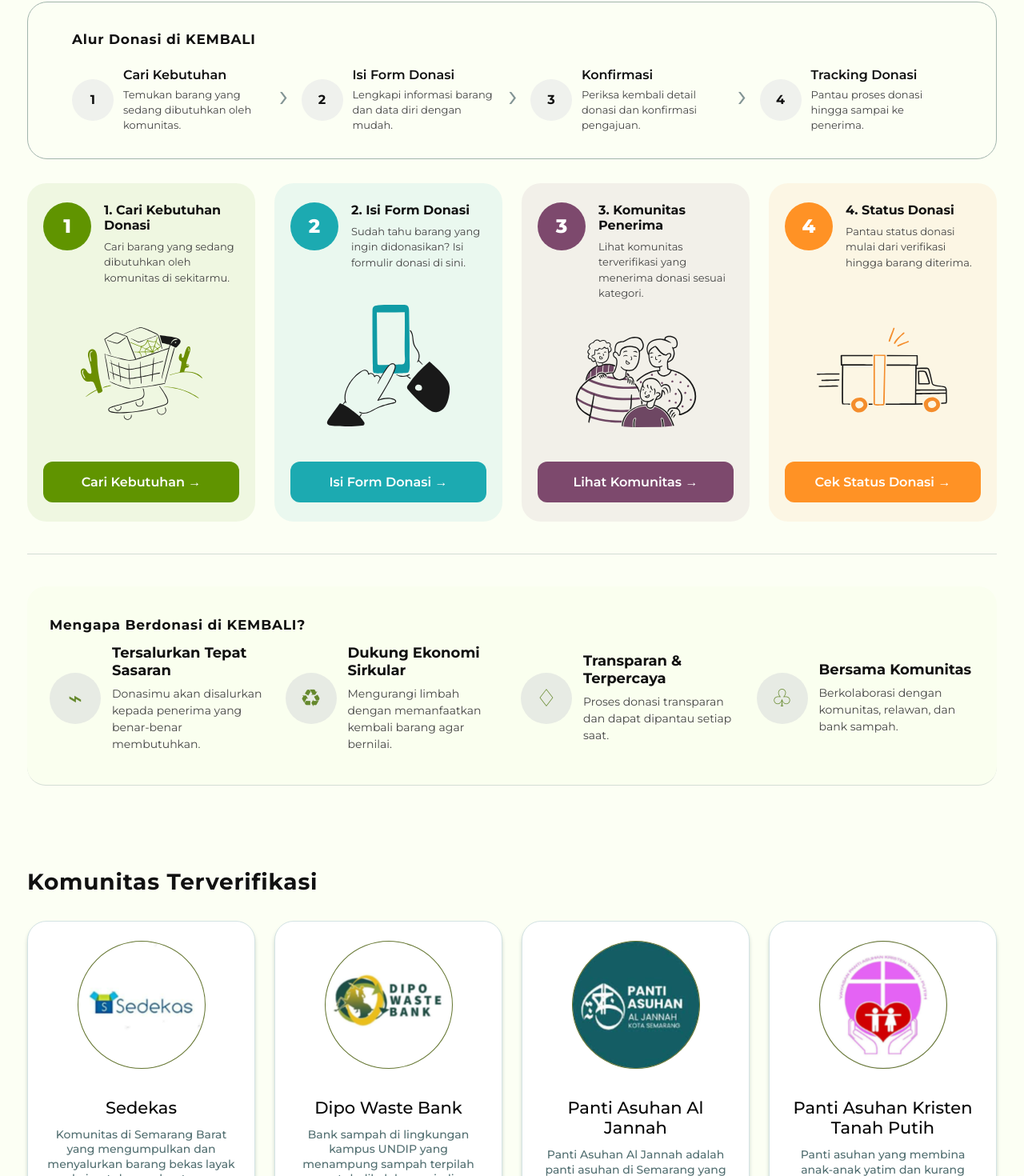
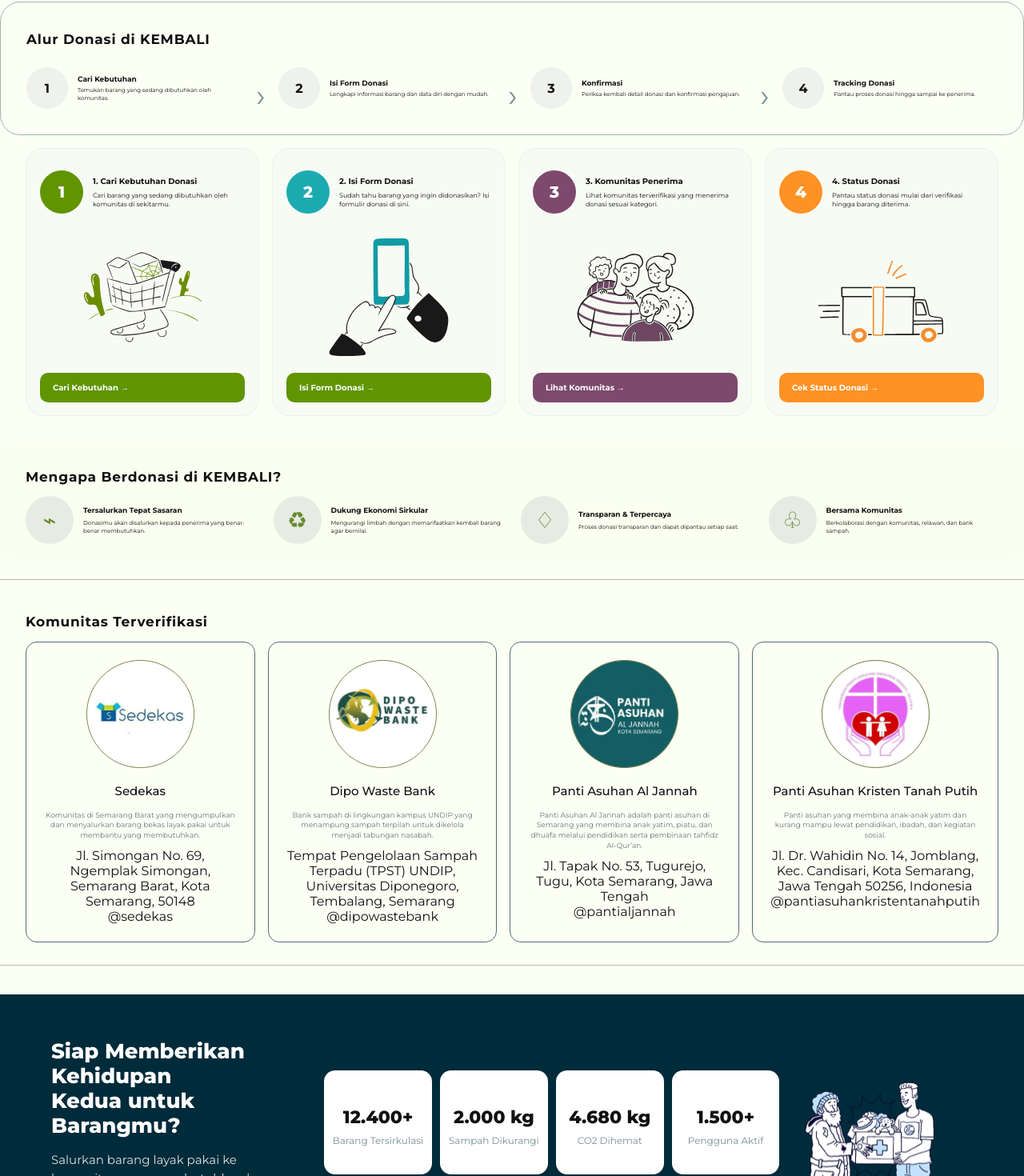
Before and after one commit to ozzie5555/ngoding-sama-wisnu-dan-3anomali, a React (Vite) app: page /donasi in a window 1280 px wide. Shown: the part 510-1980 px from the top of the page at 80% size. Built offline with nearby package versions, Linux system fonts and the light colour scheme.

Commit message:
marai budrek

```diff
--- a/src/pages/Donation.css
+++ b/src/pages/Donation.css
@@ -1,18 +1,24 @@
-.donation-page { padding-top: 18px; color: #111; }
+/* ── Donation Page ─────────────────────────── */
+.donation-page { padding-top: 18px; color: #111; overflow: hidden; }
 .donation-page em { color: #31595b; font-style: normal; }
-.donation-page section { max-width: 1368px; margin-inline: auto; }
 
-.donation-hero { min-height: 390px; display: grid; grid-template-columns: 1.2fr .8fr; align-items: center; padding: 36px 48px; border-radius: 26px; background: #fdfbf5; }
+/* Shared container – sama dengan Home (max 1280px) */
+.donation-page section {
+  max-width: 1280px;
+  margin-inline: auto;
+  padding-inline: max(5vw, 24px);
+}
+
+.donation-hero { min-height: 390px; display: grid; grid-template-columns: 1.2fr .8fr; align-items: center; padding: 36px 48px; border-radius: 26px; background: #fafff2; }
 .donation-hero h1 { margin: 0 0 13px; font-size: 36px; line-height: 1.18; letter-spacing: .8px; }
 .donation-hero p { max-width: 650px; font-size: 14px; line-height: 1.48; letter-spacing: .5px; }
 .donation-hero img { width: 100%; height: 310px; object-fit: contain; }
 .donation-actions { display: flex; gap: 24px; margin-top: 22px; }
-.donation-actions button, .donation-actions a { min-width: 260px; padding: 14px 21px; border: 1px solid #31595b; border-radius: 12px; text-align: center; text-decoration: none; font-size: 14px; font-weight: 700; cursor: pointer; }
-.donation-actions button { display: flex; justify-content: space-between; align-items: center; border: 0; background: #31595b; color: #fff; }
+.donation-actions button, .donation-actions a { min-width: 260px; padding: 14px 21px; border: 1px solid #31595b; border-radius: 12px; text-align: center; text-decoration: none; font-size: 12px; font-weight: 700; }
+.donation-actions button { display: flex; justify-content: space-between; border: 0; background: #31595b; color: #fff; }
 .donation-actions button:disabled { opacity: 1; }
-.donation-actions button span { font-size: 20px; line-height: 1; margin-top: -3px; }
-.donation-actions a { display: flex; justify-content: center; align-items: center; gap: 10px; color: #31595b; background: transparent; }
-.donation-actions a .play-icon { font-size: 12px; }
+.donation-actions button span { align-self: center; font-size: 7px; }
+.donation-actions a { color: #31595b; }
 
 .donation-flow { margin-top: 16px !important; padding: 22px 55px 32px; border: 1px solid #a2b5ad; border-radius: 25px; }
 .donation-flow h2, .verified > h2, .why > h2 { font-size: 17px; letter-spacing: .8px; }
@@ -20,62 +26,79 @@
 .flow-row article { position: relative; display: flex; gap: 12px; align-items: center; }
 .flow-row article:not(:last-child)::after { position: absolute; top: 15px; right: -30px; color: #829494; content: '›'; font-size: 40px; line-height: 1; }
 .flow-row b { flex: 0 0 52px; height: 52px; display: grid; place-items: center; border-radius: 50%; background: #eff1ed; font-size: 16px; }
-.flow-row h3 { margin: 0 0 6px; font-size: 16px; font-weight: 600; }
-.flow-row p { margin: 0; font-size: 13px; line-height: 1.45; color: #444; }
+.flow-row h3 { margin: 0 0 4px; font-size: 9px; }
+.flow-row p { margin: 0; font-size: 7px; line-height: 1.35; }
 
-.donation-options { display: grid; grid-template-columns: repeat(4, 1fr); gap: 24px; margin-top: 30px !important; padding-bottom: 40px; border-bottom: 1px solid #d4ddd5; }
-.donation-options article { min-height: 400px; display: grid; grid-template-rows: auto 1fr auto; padding: 24px 20px; border: 0; border-radius: 24px; }
-.donation-options article:nth-child(1) { background: rgba(96, 148, 0, 0.08); }
-.donation-options article:nth-child(2) { background: rgba(28, 170, 177, 0.08); }
-.donation-options article:nth-child(3) { background: rgba(125, 73, 109, 0.08); }
-.donation-options article:nth-child(4) { background: rgba(255, 146, 37, 0.08); }
-.donation-options header { display: grid; grid-template-columns: 60px 1fr; gap: 16px; align-items: start; }
-.option-icon { width: 60px; height: 60px; display: grid; place-items: center; border-radius: 50%; background: #609400; color: #fff; font-size: 24px; font-weight: 800; }
+.donation-options { display: grid; grid-template-columns: repeat(4, 1fr); gap: 16px; margin-top: 16px !important; }
+.donation-options article { min-height: 335px; display: grid; grid-template-rows: auto 1fr auto; padding: 18px 17px 16px; overflow: hidden; border: 1px solid #eef1e9; border-radius: 22px; background: #f8fbf4; }
+.donation-options header { display: grid; grid-template-columns: 54px 1fr; gap: 12px; align-items: center; min-height: 72px; }
+.option-icon { width: 54px; height: 54px; display: grid; place-items: center; border-radius: 50%; background: #609400; color: #fff; font-size: 20px; font-weight: 800; }
 .option-icon.c1 { background: #1caab1; }
 .option-icon.c2 { background: #7d496d; }
 .option-icon.c3 { background: #ff9225; }
-.donation-options h3 { margin: 0 0 8px; font-size: 16px; font-weight: 700; color: #111; }
-.donation-options p { margin: 0; font-size: 13px; line-height: 1.5; color: #444; }
-.donation-options > article > img { width: 100%; height: 160px; object-fit: contain; align-self: center; margin-block: 20px; }
-.donation-options a { display: flex; justify-content: center; align-items: center; gap: 8px; padding: 16px 20px; border: 0; border-radius: 12px; background: #609400; color: #fff; text-decoration: none; font-size: 16px; font-weight: 600; cursor: pointer; }
-.donation-options article:nth-child(2) a { background: #1caab1; }
+.donation-options h3 { margin: 0 0 6px; font-size: 10px; }
+.donation-options p { margin: 0; font-size: 8px; line-height: 1.35; }
+.donation-options > article > img { width: 100%; height: 155px; object-fit: contain; align-self: center; }
+.donation-options a, .donation-options button { display: flex; justify-content: space-between; padding: 12px 16px; border: 0; border-radius: 10px; background: #609400; color: #fff; text-decoration: none; font-size: 10px; font-weight: 700; }
+.donation-options article:nth-child(2) button { background: #1caab1; }
 .donation-options article:nth-child(3) a { background: #7d496d; }
 .donation-options article:nth-child(4) a { background: #ff9225; }
+.donation-options button:disabled { opacity: 1; }
+.donation-options button span { font-size: 7px; }
 
-.why { margin-top: 40px !important; padding: 24px 28px 40px; border-radius: 23px; background: #faffef; border-bottom: 1px solid #d4ddd5; }
+.why { margin-top: 34px !important; padding: 18px; border-radius: 23px; background: #faffef; }
 .why > div { display: grid; grid-template-columns: repeat(4, 1fr); gap: 22px; }
-.why article { display: flex; gap: 14px; align-items: center; }
-.why article > b { flex: 0 0 64px; height: 64px; display: grid; place-items: center; border-radius: 50%; background: #e7ebe4; color: #66892d; font-size: 30px; }
-.why h3 { margin: 0 0 8px; font-size: 18px; font-weight: 700; }
-.why p { margin: 0; font-size: 14px; line-height: 1.5; color: #444; }
+.why article { display: flex; gap: 12px; align-items: center; }
+.why article > b { flex: 0 0 60px; height: 60px; display: grid; place-items: center; border-radius: 50%; background: #e7ebe4; color: #66892d; font-size: 28px; }
+.why h3 { margin: 0 0 6px; font-size: 9px; }
+.why p { margin: 0; font-size: 7px; line-height: 1.35; }
 
-.verified { margin-top: 40px !important; padding: 40px 0; }
-.verified > h2 { font-size: 28px; letter-spacing: .8px; margin-bottom: 32px; }
-.verified-grid { display: grid; grid-template-columns: repeat(4, 1fr); gap: 24px; }
-.verified-grid article { min-height: 480px; padding: 24px; border: 1.5px solid #d4e3e4; border-radius: 24px; background: #fff; box-shadow: 0 4px 4px rgba(55, 86, 87, 0.25); text-align: center; display: flex; flex-direction: column; align-items: center; justify-content: flex-start; }
-.verified-grid article img { width: 160px; height: 160px; object-fit: contain; margin-bottom: 15px; flex-shrink: 0; }
-.verified-grid article h3 { color: #050505; font-size: 21px; line-height: 1.2; margin-bottom: 12px; font-weight: 500; }
-.verified-grid article p { max-width: 264px; color: #526f71; font-size: 14px; line-height: 1.3; margin: 0 auto; font-weight: 500; }
-.verified-meta { width: 100%; margin-top: auto; color: #344e50; font-size: 11px; line-height: 1.25; font-weight: 500; }
-.verified-meta address { max-width: 264px; margin: 0 auto 10px; font-style: normal; }
-.verified-meta span { display: inline-flex; align-items: center; gap: 5px; color: #111; }
-.verified-meta span::before { width: 7px; height: 7px; border: 1px solid currentColor; border-radius: 2px; box-shadow: inset 0 0 0 2px #fff; background: currentColor; content: ''; }
+.verified { margin-top: 26px !important; padding: 28px 6px; border-top: 1px solid #b4b9ad; border-bottom: 1px solid #b4b9ad; }
+.verified-grid { display: grid; grid-template-columns: repeat(4, 1fr); gap: 16px; }
+.verified-grid article { min-height: 350px; padding: 22px; border: 1px solid #526e70; border-radius: 14px; text-align: center; }
+.verified-grid img { width: 135px; height: 135px; object-fit: contain; }
+.verified-grid h3 { font-size: 15px; font-weight: 500; }
+.verified-grid p { color: #687577; font-size: 9px; line-height: 1.42; }
 
-.donation-impact { display: grid; grid-template-columns: 1.1fr 2fr .75fr; gap: 24px; align-items: center; margin-top: 32px !important; padding: 40px 30px 0; border-radius: 36px 36px 0 0; background: #002b3a; color: #fff; }
-.donation-impact h2 { font-size: 18px; }
-.donation-impact p { font-size: 11px; line-height: 1.45; }
-.donation-impact > div:nth-child(2) { display: grid; grid-template-columns: repeat(4, 1fr); gap: 7px; }
-.donation-impact article { min-height: 125px; padding: 31px 10px 12px; border-radius: 14px; background: #fff; color: #111; }
-.donation-impact strong { display: block; font-size: 20px; white-space: nowrap; }
-.donation-impact span { display: block; margin-top: 10px; color: #789093; font-size: 10px; }
-.donation-impact > img { height: 150px; }
+/* ── Impact Banner ─────────────────────────── */
+.donation-impact {
+  display: grid;
+  grid-template-columns: 1.1fr 2fr 0.75fr;
+  gap: 28px;
+  align-items: center;
+  margin-top: 36px !important;
+  max-width: none !important;
+  padding: 56px max(5vw, 24px) 0 !important;
+  background: #002b3a;
+  color: #fff;
+}
+.donation-impact h2 { font-size: 26px; font-weight: 800; line-height: 1.2; margin: 0 0 14px; }
+.donation-impact p { font-size: 15px; line-height: 1.55; color: #d8e2e2; margin: 0; }
+.donation-impact > div:nth-child(2) { display: grid; grid-template-columns: repeat(4, 1fr); gap: 10px; }
+.donation-impact article {
+  min-height: 130px;
+  padding: 24px 10px 14px;
+  border-radius: 14px;
+  background: #fff;
+  color: #111;
+  text-align: center;
+  display: flex;
+  flex-direction: column;
+  align-items: center;
+  justify-content: center;
+}
+.donation-impact strong { display: block; font-size: 22px; font-weight: 800; white-space: nowrap; }
+.donation-impact span { display: block; margin-top: 8px; color: #789093; font-size: 12px; line-height: 1.35; }
+.donation-impact > img { height: 160px; object-fit: contain; align-self: flex-end; }
 
-@media (max-width: 1400px) {
-  .donation-page section { margin-inline: 34px; }
+/* ── Responsive ─────────────────────────── */
+@media (max-width: 1300px) {
+  .donation-page section { padding-inline: 32px; }
+  .donation-hero { padding-inline: 32px !important; }
 }
 @media (max-width: 1000px) {
   .donation-hero { grid-template-columns: 1fr 1fr; }
-  .donation-actions { flex-direction: column; gap: 9px; }
+  .donation-actions { flex-direction: column; gap: 12px; }
   .flow-row, .why > div { grid-template-columns: repeat(2, 1fr); }
   .flow-row article::after { display: none; }
   .donation-options, .verified-grid { grid-template-columns: repeat(2, 1fr); }
@@ -84,15 +107,15 @@
 }
 @media (max-width: 650px) {
   .donation-page { padding-top: 8px; }
-  .donation-page section { margin-inline: 14px; }
-  .donation-hero { grid-template-columns: 1fr; padding: 28px 22px; }
+  .donation-page section { padding-inline: 16px; }
+  .donation-hero { grid-template-columns: 1fr; padding: 32px 20px !important; }
   .donation-hero h1 { font-size: 30px; }
-  .donation-hero p { font-size: 13px; }
+  .donation-hero p { font-size: 15px; }
   .donation-hero img { height: 240px; }
   .donation-actions button, .donation-actions a { min-width: 0; }
-  .donation-flow { padding: 22px 18px; }
+  .donation-flow { padding: 22px 18px !important; }
   .flow-row, .why > div, .donation-options, .verified-grid { grid-template-columns: 1fr; }
-  .donation-options article { min-height: 325px; }
-  .donation-impact { padding-inline: 20px; }
+  .donation-options article { min-height: 300px; }
+  .donation-impact { padding: 36px 20px 0 !important; }
   .donation-impact > div:nth-child(2) { grid-template-columns: repeat(2, 1fr); }
 }
--- a/src/pages/Home.jsx
+++ b/src/pages/Home.jsx
@@ -70,8 +70,10 @@
   const visibleArticles=[0,1,2].map(offset=>articles[(article+offset)%articles.length])
   return <main className="home">
     <section className="hero">
-      <div className="hero-copy"><span className="outline-pill">Donasikan Barang Bekas & Karya Daur Ulangmu!</span><h1><em>Jangan Buang!</em> Beri Kesempatan<span className="desktop-break"><br/></span> Kedua untuk Barangmu!</h1><p><strong>KEMBALI</strong> menghubungkan <strong>donatur</strong> dengan penerima<span className="desktop-break"><br/></span> <strong>manfaat</strong>, menyelamatkan barang layak pakai dari tempat<span className="desktop-break"><br/></span> sampah dan memberikan dampak nyata bagi lingkungan.</p><div className="actions"><Link className="button primary" to="/donasi">Mulai Donasi Sekarang <b>→</b></Link><a className="button secondary" href="#layanan">Hubungi Kami</a></div></div>
-      <img className="hero-art" src="/HEROSECTION_1_VECTOR.svg" alt="Orang-orang berbagi barang layak pakai" />
+      <div className="hero-inner">
+        <div className="hero-copy"><span className="outline-pill">Donasikan Barang Bekas & Karya Daur Ulangmu!</span><h1><em>Jangan Buang!</em> Beri Kesempatan<span className="desktop-break"><br/></span> Kedua untuk Barangmu!</h1><p><strong>KEMBALI</strong> menghubungkan <strong>donatur</strong> dengan penerima<span className="desktop-break"><br/></span> <strong>manfaat</strong>, menyelamatkan barang layak pakai dari tempat<span className="desktop-break"><br/></span> sampah dan memberikan dampak nyata bagi lingkungan.</p><div className="actions"><Link className="button primary" to="/donasi">Mulai Donasi Sekarang <b>→</b></Link><a className="button secondary" href="#layanan">Hubungi Kami</a></div></div>
+        <img className="hero-art" src="/HEROSECTION_1_VECTOR.svg" alt="Orang-orang berbagi barang layak pakai" />
+      </div>
       <div className="landscape" aria-hidden="true"><i/><i/><i/><i/></div>
     </section>
 
```
Also changed, not shown: src/pages/Home.css (+28 -13 lines).
